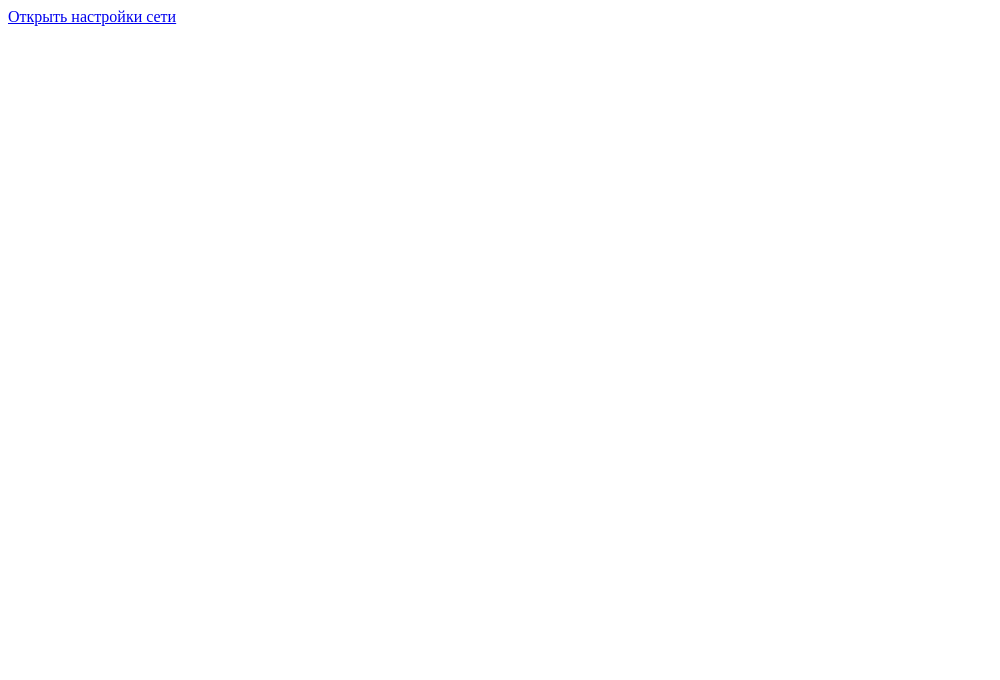
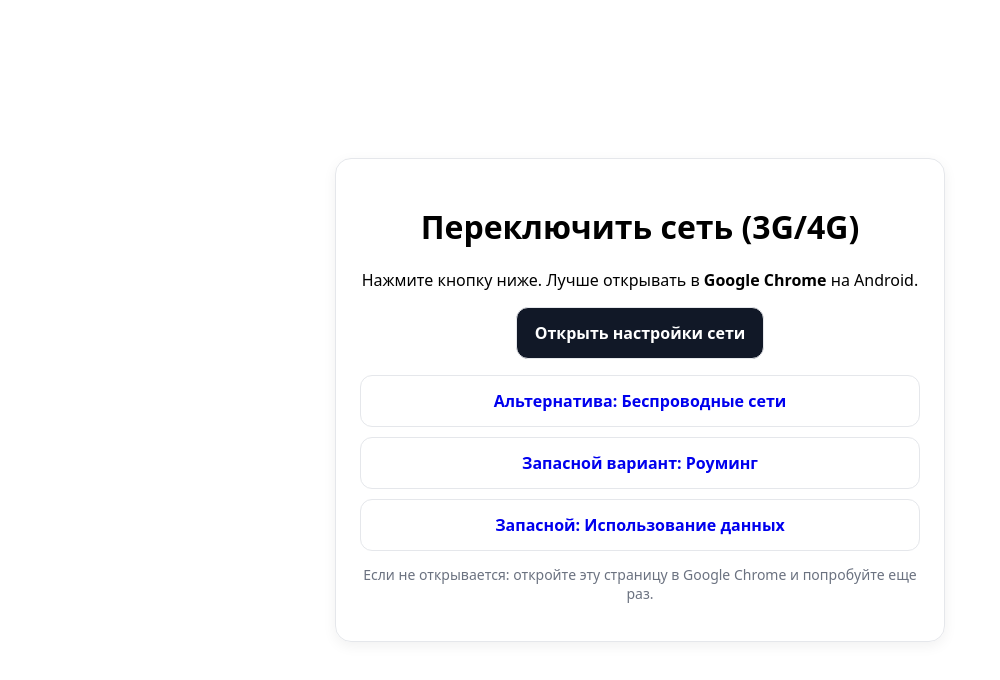
Before and after one commit to teshamlabs/switch, a plain HTML site: page index.html in a window 1280 px wide. Shown: the whole page, without its empty margins (0-1000 px from the left). Drawn offline with Linux system fonts and the light colour scheme.

Commit message:
Update index.html

```diff
--- a/index.html
+++ b/index.html
@@ -1,3 +1,45 @@
-<a href="intent:#Intent;action=android.settings.NETWORK_OPERATOR_SETTINGS;end">
-Открыть настройки сети
-</a>
+<!doctype html>
+<html lang="ru">
+<head>
+  <meta charset="utf-8">
+  <title>Открыть настройки сети</title>
+  <meta name="viewport" content="width=device-width, initial-scale=1">
+  <style>
+    body{margin:0;display:flex;min-height:100vh;align-items:center;justify-content:center;font-family:system-ui,-apple-system,Segoe UI,Roboto,Arial}
+    .card{max-width:560px;padding:24px;border:1px solid #e5e7eb;border-radius:16px;box-shadow:0 4px 14px rgba(0,0,0,.06);text-align:center}
+    .btn{display:inline-block;padding:14px 18px;border-radius:12px;text-decoration:none;font-weight:600;border:1px solid #e5e7eb}
+    .btn-primary{background:#111827;color:#fff}
+    .muted{color:#6b7280;font-size:14px}
+    .links a{display:block;margin-top:10px}
+  </style>
+</head>
+<body>
+  <div class="card">
+    <h1>Переключить сеть (3G/4G)</h1>
+    <p>Нажмите кнопку ниже. Лучше открывать в <b>Google Chrome</b> на Android.</p>
+
+    <p><a class="btn btn-primary" href="intent:#Intent;action=android.settings.NETWORK_OPERATOR_SETTINGS;end">
+      Открыть настройки сети
+    </a></p>
+
+    <div class="links">
+      <a class="btn" href="intent:#Intent;action=android.settings.WIRELESS_SETTINGS;end">Альтернатива: Беспроводные сети</a>
+      <a class="btn" href="intent:#Intent;action=android.settings.DATA_ROAMING_SETTINGS;end">Запасной вариант: Роуминг</a>
+      <a class="btn" href="intent:#Intent;action=android.settings.DATA_USAGE_SETTINGS;end">Запасной: Использование данных</a>
+    </div>
+
+    <p class="muted" style="margin-top:14px">
+      Если не открывается: откройте эту страницу в Google Chrome и попробуйте еще раз.
+    </p>
+  </div>
+
+  <script>
+    // Нежная авто-попытка: не обязательно, но иногда помогает
+    if (/Android/i.test(navigator.userAgent)) {
+      setTimeout(function () {
+        try { location.href = 'intent:#Intent;action=android.settings.NETWORK_OPERATOR_SETTINGS;end'; } catch(e){}
+      }, 800);
+    }
+  </script>
+</body>
+</html>
```
